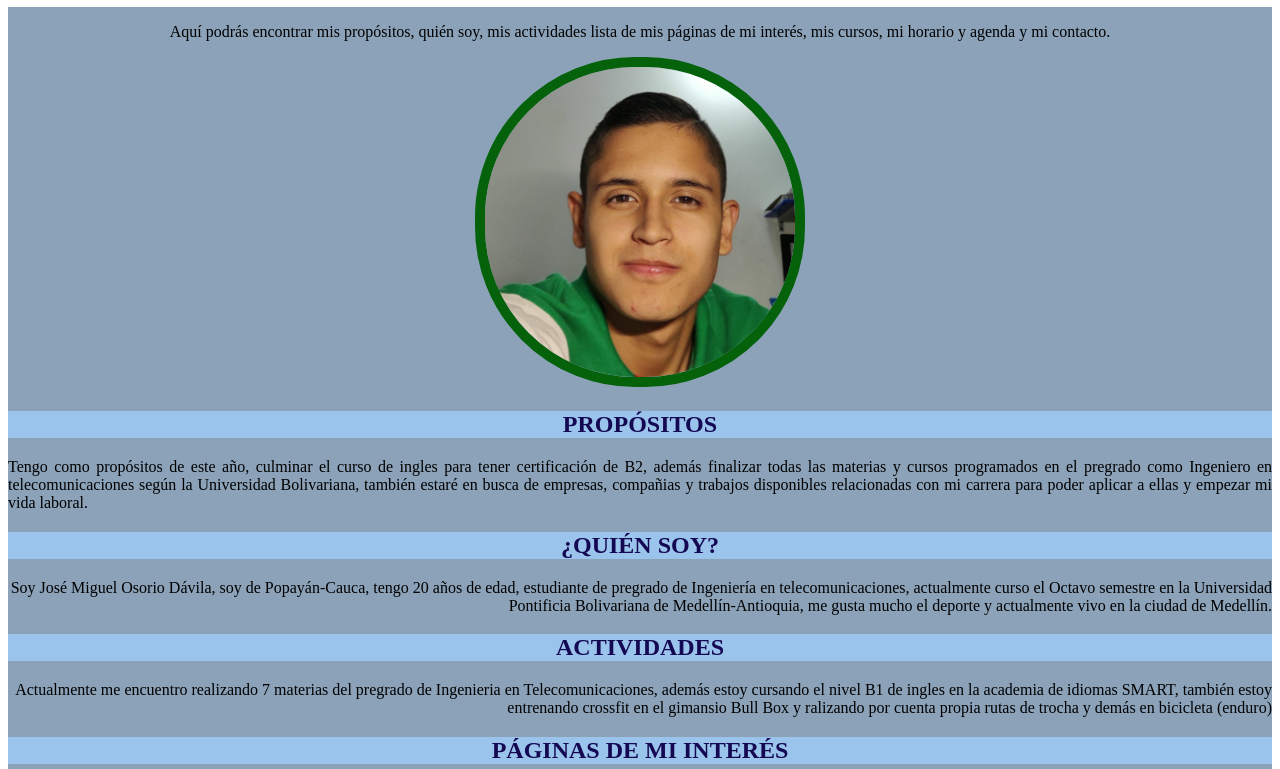
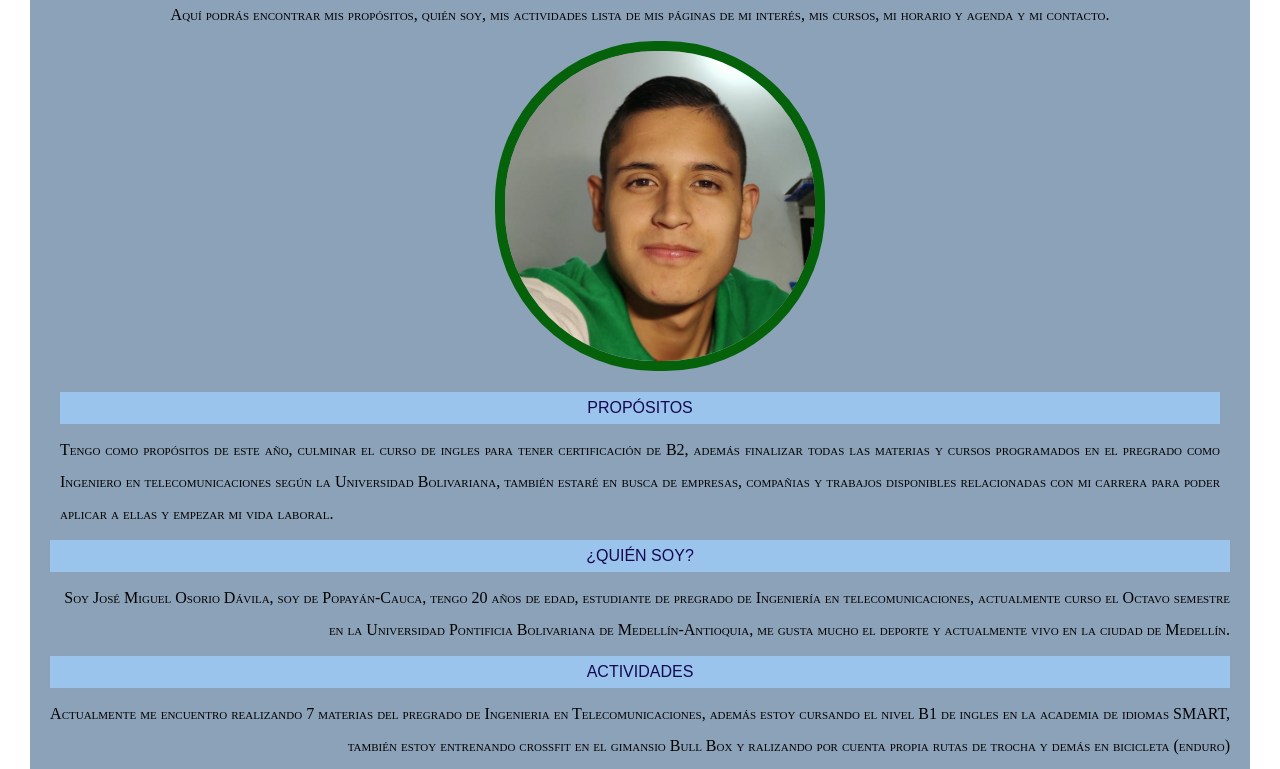
Before and after one commit to JMiguelOsorio/Portafolio, a plain HTML site: page index.html in a window 1280 px wide. Shown: the part 73-842 px from the top of the page. Drawn offline with Linux system fonts and the light colour scheme.

Commit message:
fuente y espaciado de parrafos

```diff
--- a/css/vcelular.css
+++ b/css/vcelular.css
@@ -3,6 +3,13 @@
 }
 
 
+*{
+    margin: 10px;
+    margin-bottom: 0;
+    padding: 0;
+    font: small-caps 100%/200% serif;
+
+}
 main{
     background-color: #97B0C7;
     display: inline-block;
--- a/css/vcomputador.css
+++ b/css/vcomputador.css
@@ -2,7 +2,13 @@
 
 }
 
+*{
+    margin: 10px;
+    margin-bottom: 0;
+    padding: 0;
+    font: small-caps 100%/200% serif;
 
+}
 main{
     background-color: #8ba2b9;
 }
--- a/css/vtablet.css
+++ b/css/vtablet.css
@@ -2,6 +2,13 @@
 
 }
 
+*{
+    margin: 10px;
+    margin-bottom: 0;
+    padding: 0;
+    font: small-caps 100%/200% serif;
+
+}
 main{
     background-color: #96a6b5;
 }
@@ -9,6 +16,8 @@ main{
 h1{
     background-color: #84abd0;
     text-align: center;
+    font-family: 'Poppins', sans-serif;
+
 }
 
 header{
```
